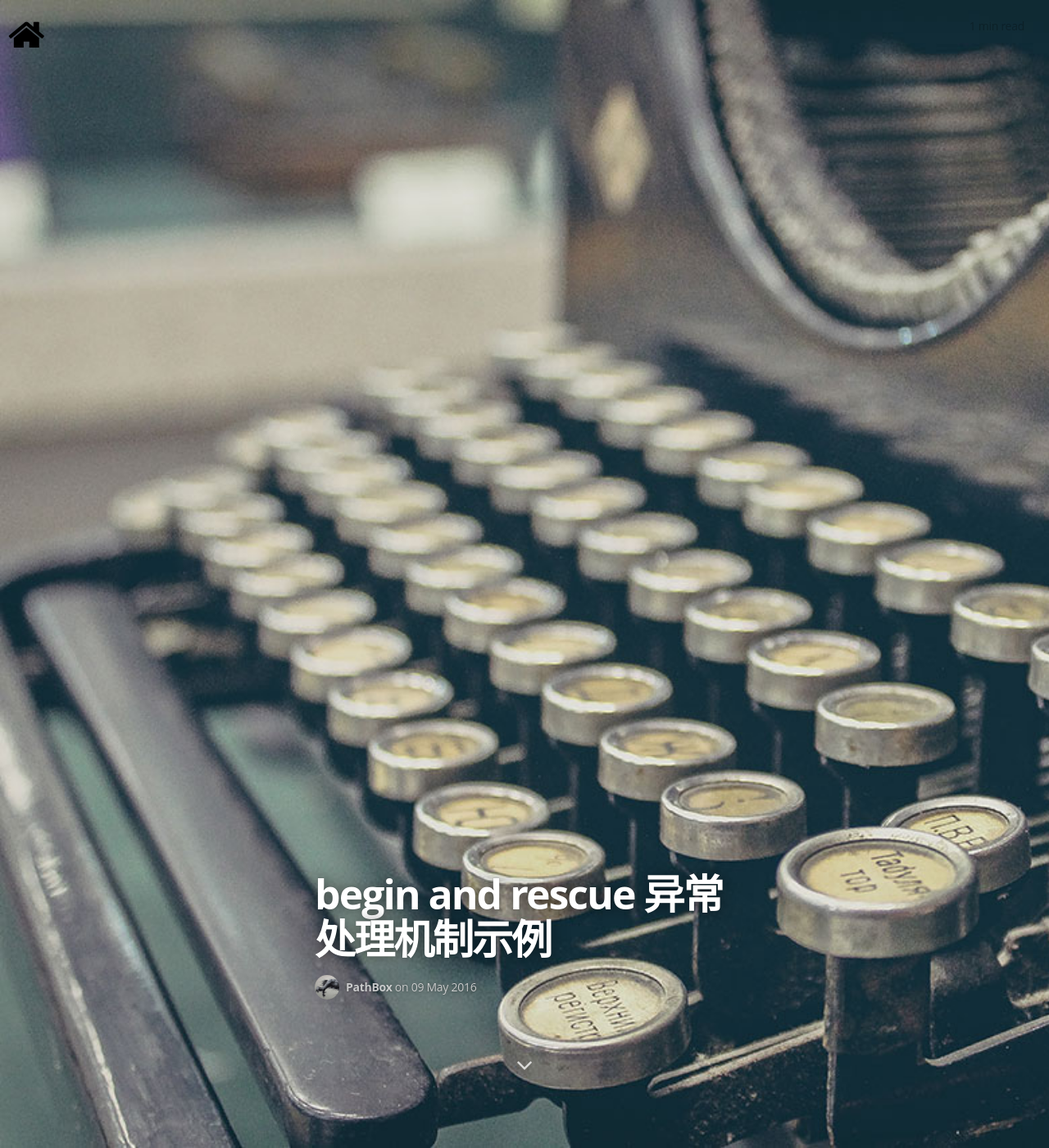
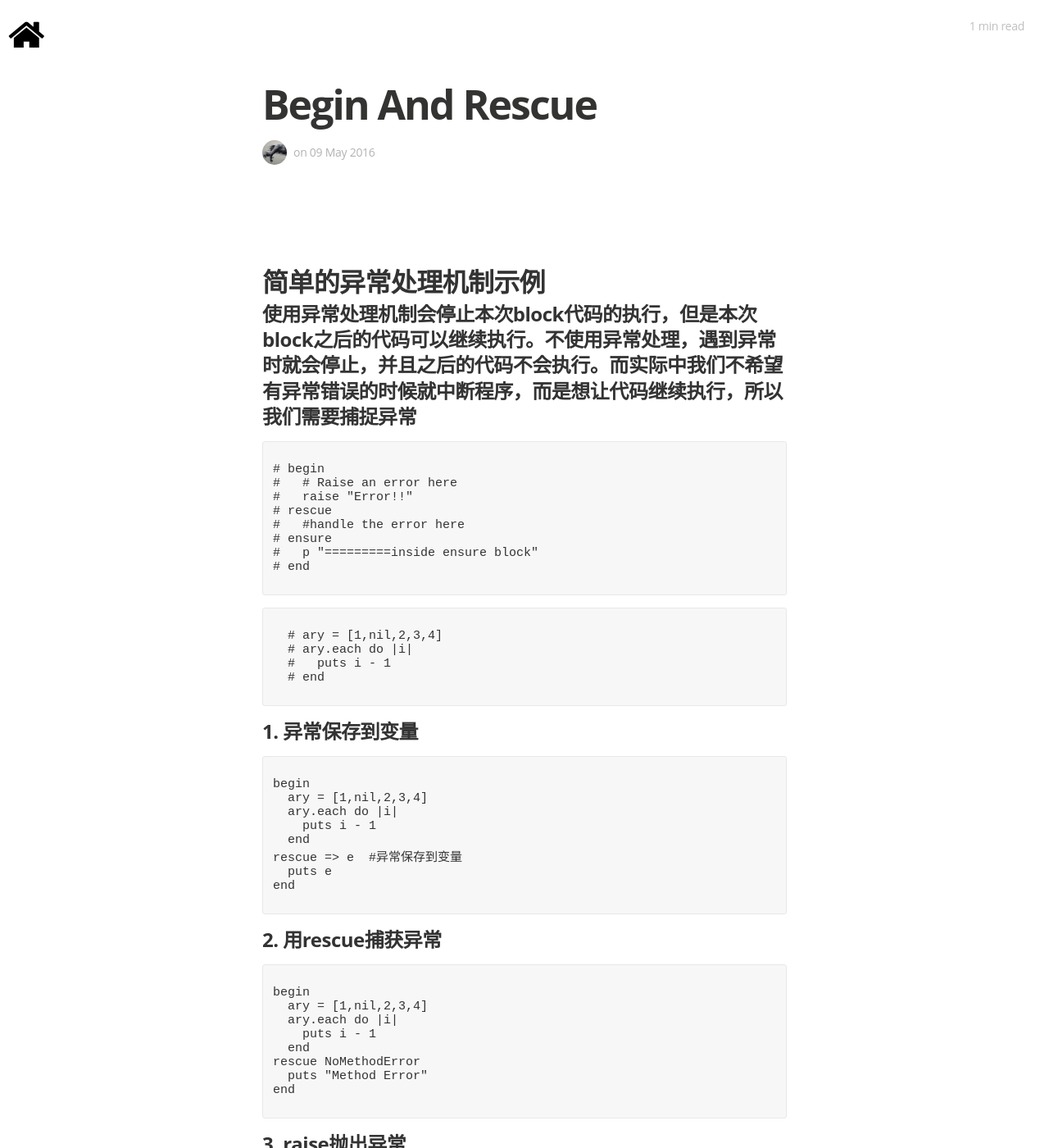
Before and after one commit to pathbox/pathbox.github.io, a Jekyll site: the page built from _posts/2016-05-09-begin-and-rescue.md, in a window 1280 px wide and 1400 px high. Shown: the whole window at 82% size. Built offline with Jekyll 4.4.1, drawn with Linux system fonts in a browser that asks for light colours; nearby versions of some CDN libraries; some web fonts are replaced; our own code applies the rules of GitHub Pages for plain Markdown files; comment, search, counter and statistics services are not loaded.

Commit message:
some update

````diff
--- a/_posts/2016-05-09-begin-and-rescue.md
+++ b/_posts/2016-05-09-begin-and-rescue.md
@@ -1,15 +1,7 @@
----
-layout: post
-title: begin and rescue 异常处理机制示例
-date:   2016-05-09 14:37:06
-categories: ruby
-tag: ruby
-image: /assets/images/post.jpg
----
+## 简单的异常处理机制示例
 
 
-
-##### 使用异常处理机制会停止本次block代码的执行，但是本次block之后的代码可以继续执行。不使用异常处理，遇到异常时就会停止，并且之后的代码不会执行
+##### 使用异常处理机制会停止本次block代码的执行，但是本次block之后的代码可以继续执行。不使用异常处理，遇到异常时就会停止，并且之后的代码不会执行。而实际中我们不希望有异常错误的时候就中断程序，而是想让代码继续执行，所以我们需要捕捉异常
 
 ```
 
@@ -98,7 +90,8 @@
 
 ##### Exception 是异常的总类
 
-###### Ruby提供了一个很好的机制来处理异常。我们附上的代码可以在开始结束块引发的异常，并使用救援条款告诉Ruby我们要处理的异常类型.
-###### 执行和异常总是要同时。如果您正在打开的文件不存在，那么，如果你没有正确处理这种情况，那么你的程序被认为是质量很差.
+Ruby提供了一个很好的机制来处理异常。我们附上的代码可以在开始结束块引发的异常，并使用救援条款告诉Ruby我们要处理的异常类型.
 
-######  如果发生异常，程序停止。所以异常被用来处理各种不同类型的程序的执行过程中可能出现的错误，并采取适当的行动，而不是完全停止程序的.
+执行和异常总是要同时。如果您正在打开的文件不存在，那么，如果你没有正确处理这种情况，那么你的程序被认为是质量很差.
+
+如果发生异常，程序停止。所以异常被用来处理各种不同类型的程序的执行过程中可能出现的错误，并采取适当的行动，而不是完全停止程序的.
````
Also changed, not shown: _posts/2016-05-19-10-most-underused-activerecord-relation-methods.md (+4 -10 lines), _posts/2016-09-13-active_record-optimize.md (+26 -0 lines), _posts/2017-09-07-work-summary-in-Udesk-eight.md (+2 -0 lines).
